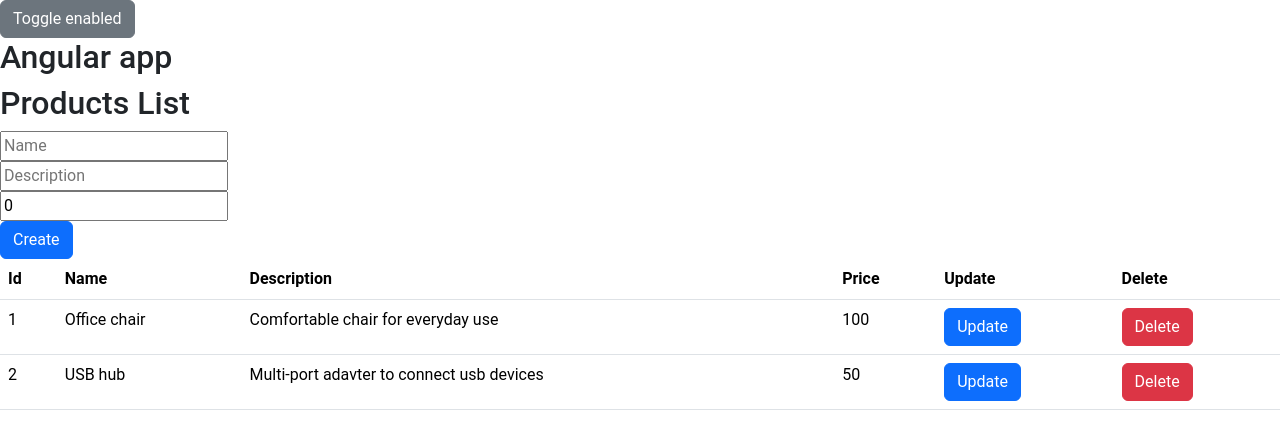
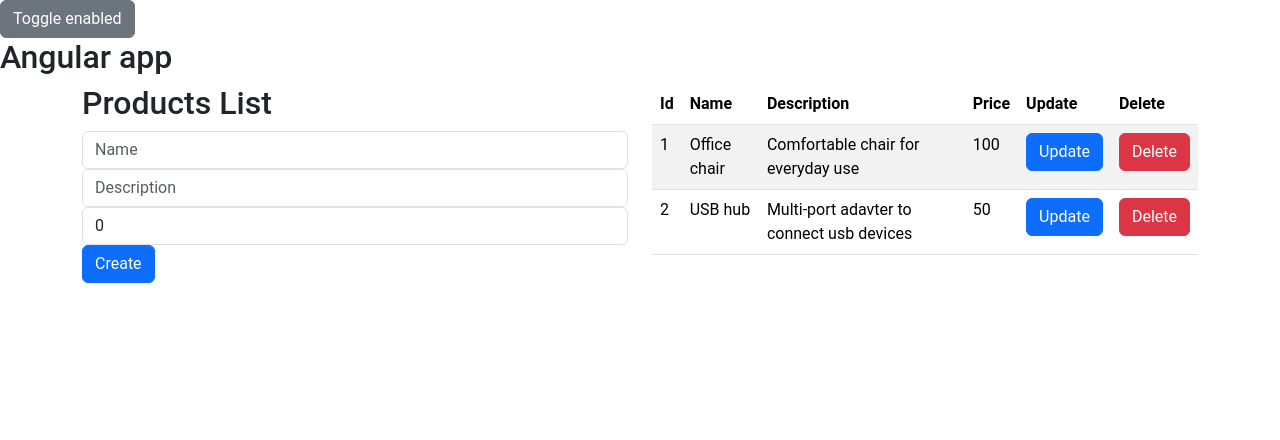
Before and after one commit to HassanAbbud/angular-products-app-frontend, an Angular app: page / in a window 1280 px wide. Shown: the top 440 px of the page. Built offline with nearby package versions, Linux system fonts and the light colour scheme.

Commit message:
Bootstrap styling applied

```diff
--- a/src/app/products/components/form/form.component.html
+++ b/src/app/products/components/form/form.component.html
@@ -1,15 +1,15 @@
 <form (ngSubmit)="onSubmit()">
   <div>
-    <input type="text" placeholder="Name" name="name" [(ngModel)]="product.name">
+    <input class="form-control" type="text" placeholder="Name" name="name" [(ngModel)]="product.name">
   </div>
   <div>
-    <input type="text" placeholder="Description" name="description" [(ngModel)]="product.description">
+    <input class="form-control" type="text" placeholder="Description" name="description" [(ngModel)]="product.description">
   </div>
   <div>
-    <input type="number" placeholder="Price" name="price" [(ngModel)]="product.price">
+    <input class="form-control" type="number" placeholder="Price" name="price" [(ngModel)]="product.price">
   </div>
   <div>
-    <button class="btn btn-primary">Create</button>
+    <button class="btn btn-primary">{{product.id > 0 ? 'Edit' : 'Create'}}</button>
 
   </div>
 </form>
--- a/src/app/products/components/product-list/product-list.component.html
+++ b/src/app/products/components/product-list/product-list.component.html
@@ -1,9 +1,15 @@
+<div class="container">
+  <div class="row">
+    <div class="col">
       <h2>Products List</h2>
 
       <products-form (onNewProduct)="addProduct($event)" [product]="selectedProduct"></products-form>
 
+    </div>
+    <div class="col">
+
       @if (products.length > 0) {
-  <table class="table">
+      <table class="table table-hover table-striped">
         <thead>
           <tr>
             <th>Id</th>
@@ -29,5 +35,9 @@
         </tbody>
       </table>
       } @else {
-  <div>No products found in service!</div>
+      <div class="alert alert-info">No products found in service!</div>
       }
+    </div>
+
+  </div>
+</div>
```
Lines whose indentation alone changed are shown as unchanged.
